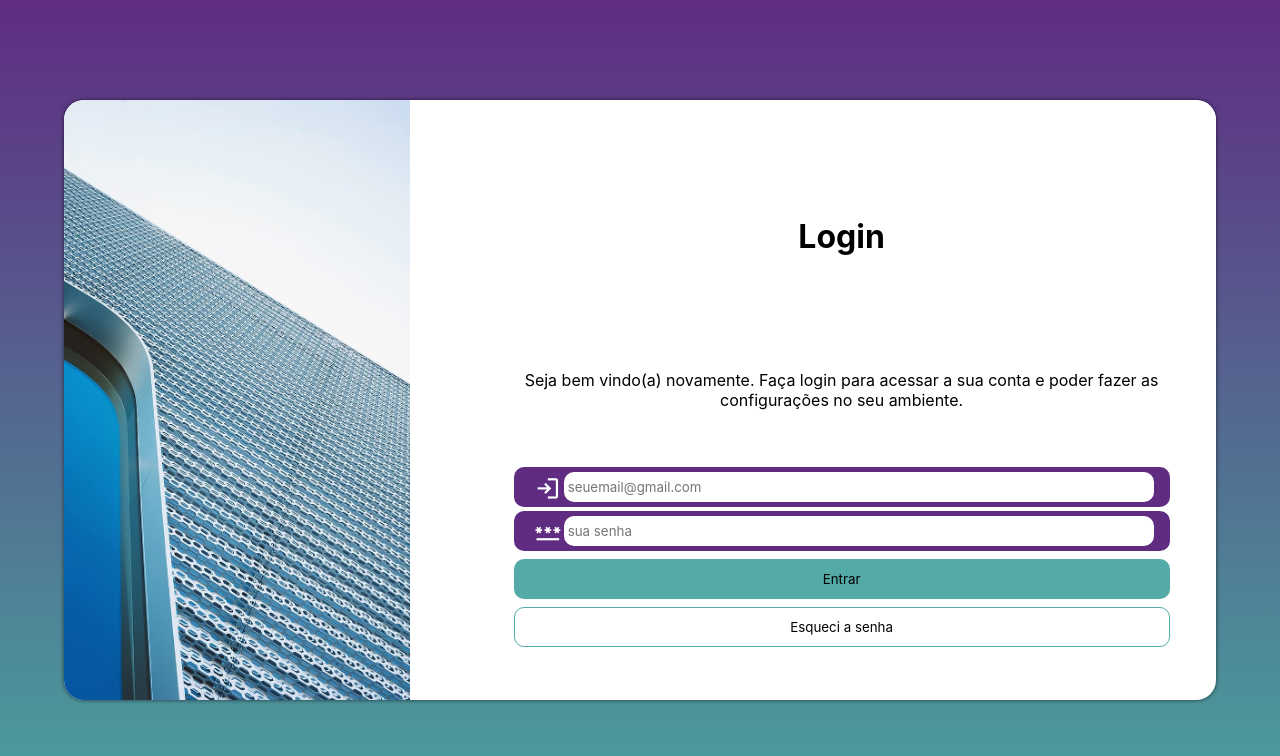
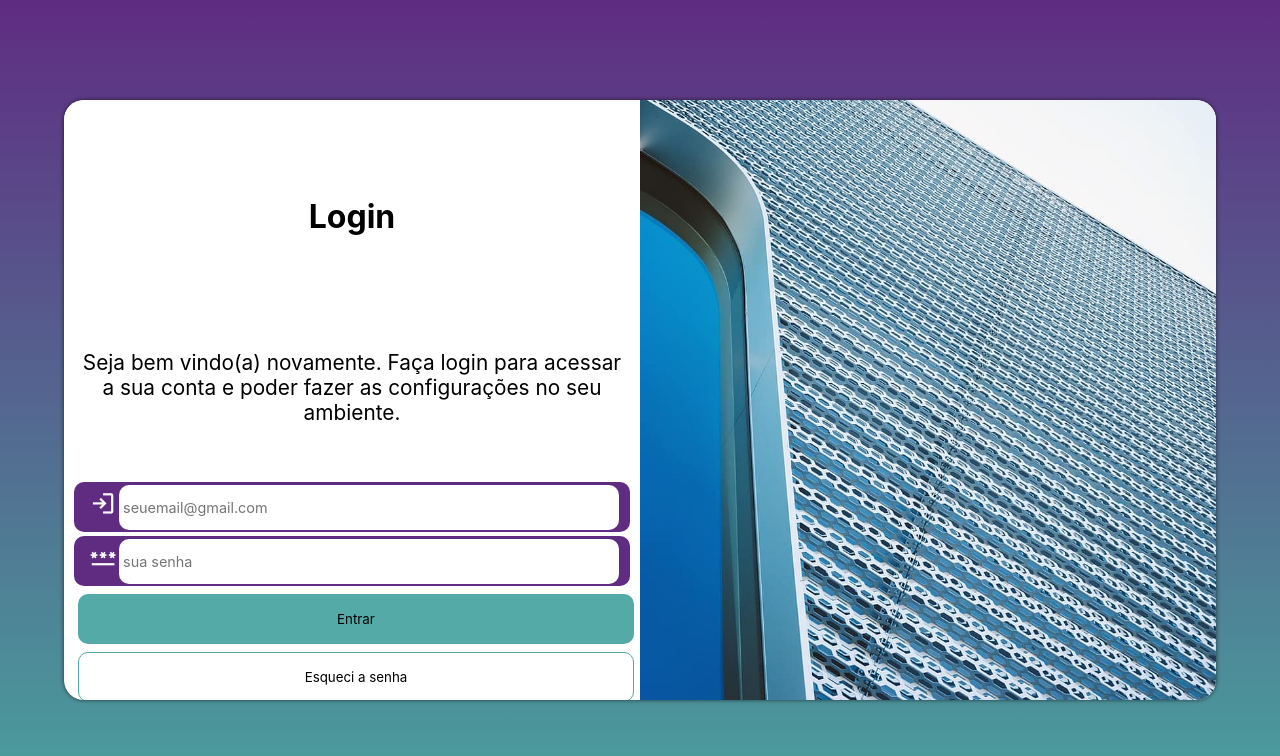
Before and after one commit to PhZ3R0/projeto-login, a plain HTML site: page index.html in a window 1280 px wide. Drawn offline with nearby package versions, Linux system fonts and the light colour scheme.

Commit message:
mobile css

```diff
--- a/index.html
+++ b/index.html
@@ -22,13 +22,13 @@
                 <form action="login.php" method="post">
                     <div id="input-box">
                         <label for="email"><span class="material-symbols-outlined">login</span></label>
-                        <input type="email" name="email" id="email" placeholder="seuemail@gmail.com" required>
+                        <input type="email" name="email" id="email" placeholder="seuemail@gmail.com" required maxlength="30" autocomplete="email">
                     </div>
                     <div id="input-box">
                         <label for="password" ><span class="material-symbols-outlined">password</span></label>
-                        <input type="password" name="password" id="password" placeholder="sua senha " required size="8">
+                        <input type="password" name="password" id="password" placeholder="sua senha " required minlength="8">
                     </div>
-                    <button type="submit" id="login-button">Entrar</button>
+                    <button type="submit" id="login-button" >Entrar</button>
                     <button id="login-button" style="background-color: white; border: 1px solid #53aaa7;">Esqueci a senha</button>
                 </form>
             </div>
--- a/styles/mediaquerystyle.css
+++ b/styles/mediaquerystyle.css
@@ -1,6 +1,6 @@
 @media screen and (min-width:768px) {
     #login-box {
-        width: 90vw;
+        width: 80vw;
 
     }
     #half-up {
@@ -13,14 +13,31 @@
         float: right;
         width: 65%;
     }
-    h1, p {
-        margin-bottom: 20px;
-        margin-top: 100px;
+    h1  {
+        margin-top: 80px;
+
     }
     p {
+        margin-top: 100px;
         margin-bottom: 50px;
+        font-size: 1.3em;
     }
     #input-box > #email, #password {
         width: 90%;
     }
 }
+
+@media screen and (min-width:992px) {
+    #login-box {
+        width: 90vw;
+    }
+    div#half-up {
+        width: 50%;
+        float: right;
+    }
+    div#half-down {
+        width: 50%;
+        float: left;
+    }
+
+}
--- a/styles/mobilestyle.css
+++ b/styles/mobilestyle.css
@@ -57,6 +57,7 @@ h1, p {
 }
 p {
     text-align: center;
+    margin-bottom: 10px;
 }
 
 form {
@@ -65,10 +66,10 @@ form {
 #input-box {
     background-color: #5f2c82;
     display: inline-block;
-    width: 90%;
+    width: 100%;
     border-radius: 10px;
     overflow: hidden;
-    height: 40px;
+    height: 50px;
 }
 #input-box > label > span {
     font-size: 1.7em;
@@ -78,16 +79,19 @@ form {
     color: white;
 }
 #email,#password {
-    height: 30px;
-    width: 260px;
+    height: 45px;
+    width: 290px;
     padding: 4px;
-    transform: translateY(-7px);
+    transform: translateY(-1px);
+    font-size: 0.9em;
     border-radius: 10px;
     border: none;
 }
 #login-button {
-    width: 90%;
-    height: 40px;
+
+
+    width: 100%;
+    height: 50px;
     border: none;
     background-color: #53aaa7;
     border-radius: 10px;
```
